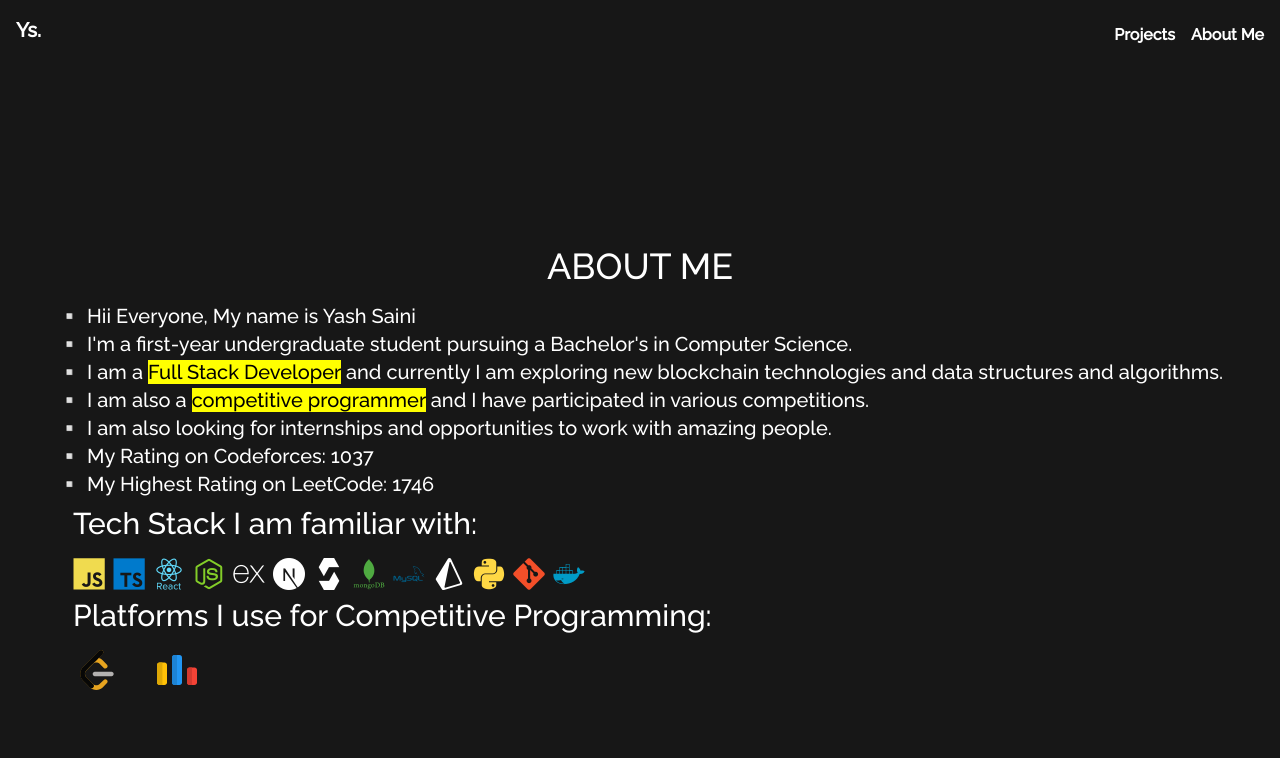
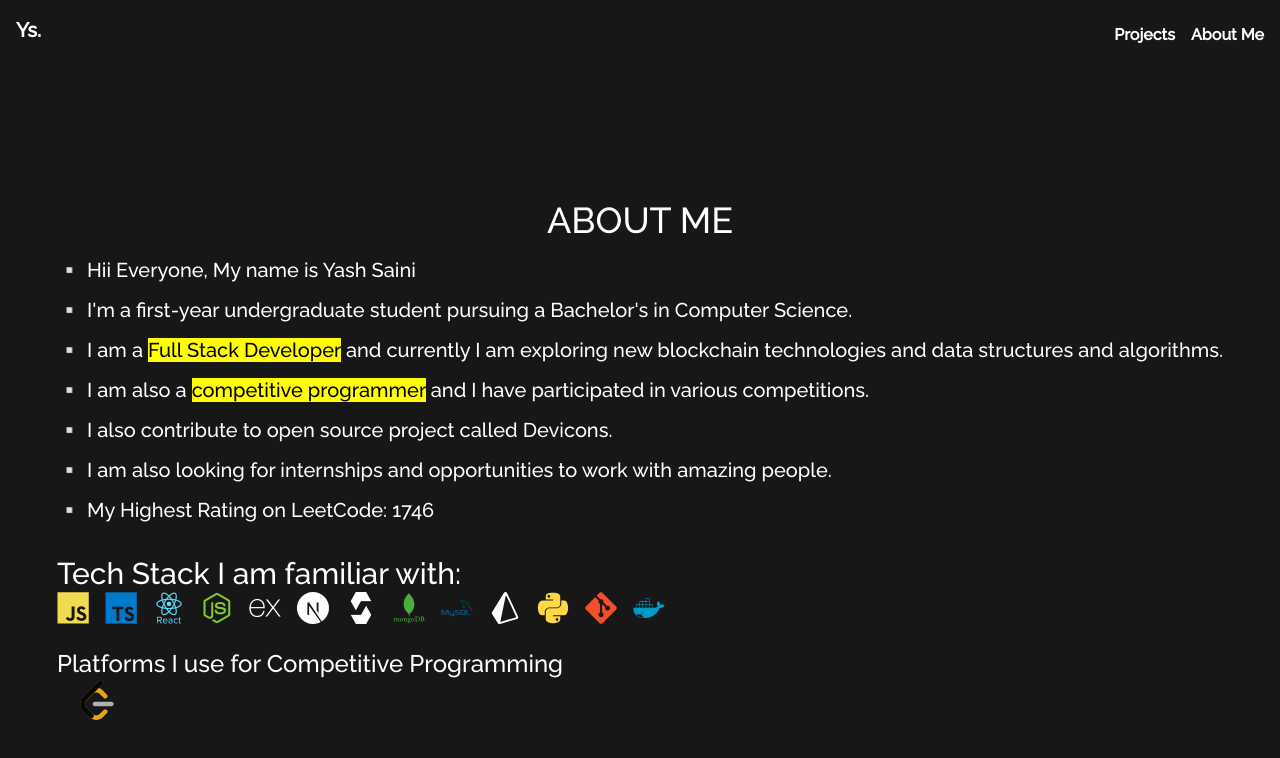
Before and after one commit to Yashh56/Portfolio, a React (Vite) app: page /aboutme in a window 1280 px wide. Shown: the top 758 px of the page. Built offline with nearby package versions, Linux system fonts and the light colour scheme; what tailwindcss-animated would draw is missing.

Commit message:
Resume Updated Minor Changes

```diff
--- a/src/Components/About.tsx
+++ b/src/Components/About.tsx
@@ -21,25 +21,26 @@
 
     return (
         <div id='animatedSection' className='flex  bg-[#171717] flex-col justify-center max-md:p-4 items-center'>
-            <h1 id='animatedSection' className='text-center text-3xl m-4'>About Me</h1>
+            <h1 id='animatedSection' className='text-center text-3xl m-4'>ABOUT ME</h1>
             <div className={`flex items-center justify-center ${isVisible ? 'animate-fade-right animate-duration-[1000ms] animate-ease-out' : ' '}`}>
                 <div className='flex-col flex justify-center items-center text-left'>
                     <Image
                         className='flex items-center justify-center md:w-96 md:h-96 w-72 h-72'
                         borderRadius='full'
-                        boxSize='150px'
-                        src='1.jpg'
-                        alt='Segun Adebayo'
+                        boxSize='180px'
+                        src='https://i.pinimg.com/564x/37/3f/f4/373ff491701d97ecfded705bc7d9955e.jpg'
                     />
-                    <div className='flex-col flex-wrap md:w-fit justify-center items-center md:text-2xl'>
-                        <p>🙋‍♂️ Hello, I'm Yash, a first-year undergraduate student pursuing a Bachelor's in Computer Science.</p>
-                        <p> ⚒️I'm passionate about exploring various facets of the field, including <mark>web development</mark> ,</p>
-                        <p><mark>competitive programming</mark>, and other related areas.</p>
-                        <p>🚀 Currently I am learning different DSA Concepts and working on projects related to MERN Stack.</p>
+                    <div className='flex-col grid grid-row-3 gap-2 md:w-[80%] md:text-2xl'>
+                        <p>🙋‍♂️ I am first-year undergraduate student pursuing a Bachelor's in Computer Science.</p>
+                        <p> ⚒️I'm passionate about exploring various facets of the field, including <mark>web development</mark> ,<mark>competitive programming</mark>, and other related areas</p>
+                        {/* <p>.</p> */}
+                        <p>🚀 Currently I am learning different Data Structure and Algorithms Concepts and working on projects related to MERN Stack.</p>
                         <p>✨ I also Contributed in <mark> Hacktoberfest 2023</mark>.</p>
+                        <p>🐋 I love problem solving and doing competitive programming.</p>
+                        <p> 🍁 My hobbies are watching anime,cricket, andreading books .</p>
                     </div>
                     <div className='flex max-md:mt-12 md:mt-12 float-left'>
-                        <Link to={'https://drive.google.com/file/d/106sD2ePacEmWaFaxcPxT1LN-czwDApB9/view?usp=sharing'} target='_blank' >
+                        <Link to={'https://drive.google.com/file/d/1qtIjPWox_-LRbyTZ82PzqG6UlimrxeAI/view?usp=drive_link'} target='_blank' >
                             <Button size={'lg'} className='Button'>Resume</Button>
                         </Link>
                     </div>
--- a/src/Pages/AboutMe.tsx
+++ b/src/Pages/AboutMe.tsx
@@ -2,38 +2,38 @@
 import { SiPrisma } from 'react-icons/si'
 import { Link } from 'react-router-dom'
 
-export default function AboutMe() {
+const AboutMe = () => {
   return (
-    <div className='flex justify-center bg-[#171717] items-center h-screen w-full'>
-      <div>
-        <h1 className='text-center m-4 text-4xl'>ABOUT ME</h1>
-        <div className='text-xl'>
-          <p>
+    <div className='max-md:h-[120vh] md:h-[100vh] w-full flex items-center justify-center'>
+      <div className=''>
+        <h1 className='text-center text-4xl'>ABOUT ME</h1>
+
+        <div className='flex-col mt-4 md:text-xl'>
+          <p className='mt-3'>
             ▫️ Hii Everyone, My name is Yash Saini
           </p>
-          <p>
+          <p className='mt-3'>
             ▫️  I'm a first-year undergraduate student pursuing a Bachelor's in Computer Science.
           </p>
-          <p>
+          <p className='mt-3'>
             ▫️ I am a <Text as='mark'>Full Stack Developer</Text> and currently I am exploring new blockchain technologies and data structures and algorithms.
           </p>
-          <p>
+          <p className='mt-3'>
             ▫️ I am also a <Text as='mark'>competitive programmer</Text> and I have participated in various competitions.
           </p>
-          <p>
+          <p className='mt-3'>
+            ▫️ I also contribute to open source project called  <Link className='hover:cursor-pointer hover:underline' to={'https://github.com/devicons/devicon'}>Devicons</Link>.
+          </p>
+          <p className='mt-3'>
             ▫️ I am also looking for internships and opportunities to work with amazing people.
           </p>
-          <p>
-            ▫️ My Rating on Codeforces: 1037
-          </p>
-          <p>
+          <p className='mt-3'>
             ▫️ My Highest Rating on LeetCode: 1746
           </p>
         </div>
-        <h1 className='md:mt-2 md:text-3xl max-md:text-2xl md:m-4'>
-          Tech Stack I am familiar with:
-        </h1>
-        <div className='flex flex-wrap max-md:text-sm gap-2 ml-4'>
+        <div>
+          <h1 className='text-3xl mt-8'> Tech Stack I am familiar with:</h1>
+          <div className='flex max-md:justify-evenly flex-wrap gap-4'>
             <i className="devicon-javascript-plain colored"></i>
             <i className="devicon-typescript-plain colored"></i>
             <i className="devicon-react-original-wordmark colored"></i>
@@ -48,19 +48,18 @@
             <i className="devicon-git-plain colored"></i>
             <i className="devicon-docker-plain colored"></i>
           </div>
-
-        <h1 className='md:text-3xl max-md:text-2xl md:mt-2 md:m-4'>
-          Platforms I use for Competitive Programming:
-        </h1>
-        <div className='flex'>
+        </div>
+        <div className='mt-6'>
+          <h1 className='text-2xl'>Platforms I use for Competitive Programming</h1>
+        <div>
         <Link to='https://leetcode.com/yashsaini18166/' target='_blank'>
             <Image src="LeetCode.svg" alt="LeetCode" width='20' height='10' />
           </Link>
-          <Link to='https://codeforces.com/profile/yashh18' target='_blank'>
-            <Image src="codeforces.svg" alt="Codeforces" width='20' height='10' />
-          </Link>
+        </div>
         </div>
       </div>
     </div>
   )
 }
+
+export default AboutMe
```
Lines whose indentation alone changed are shown as unchanged.
